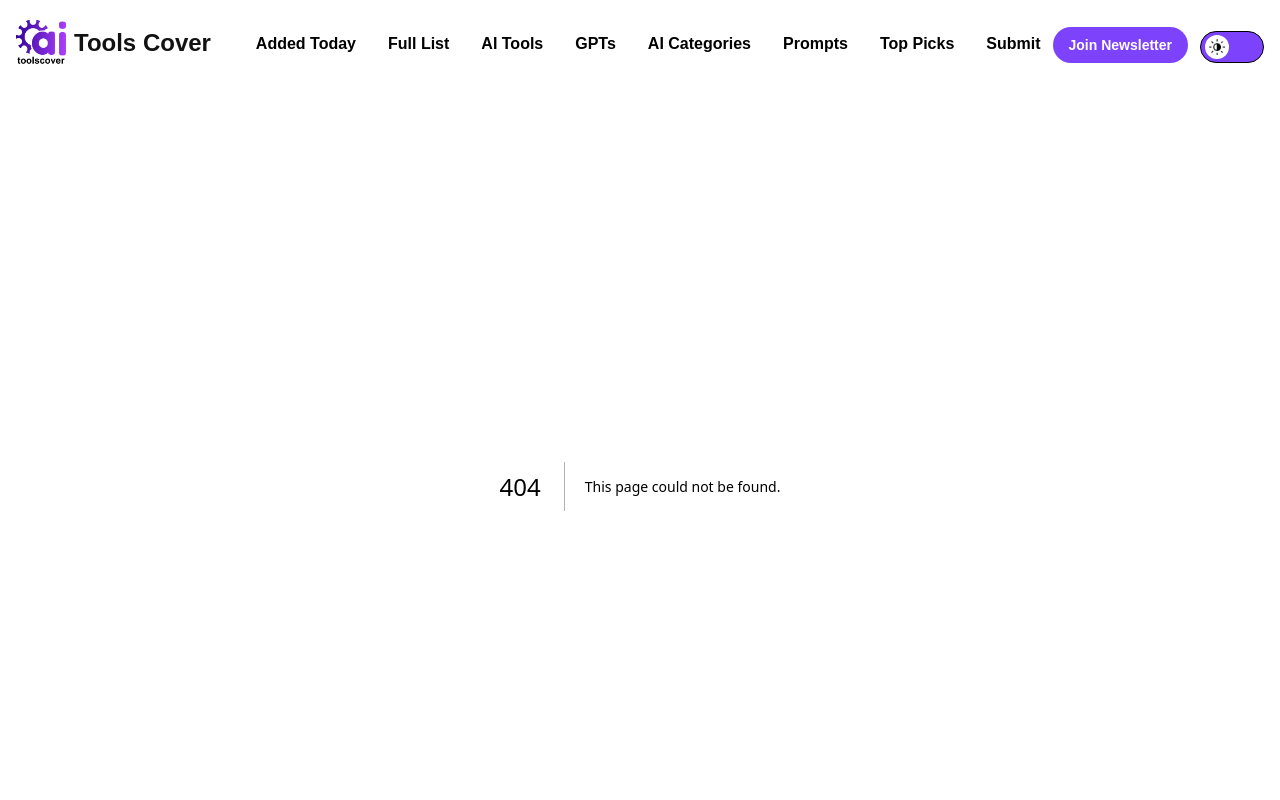
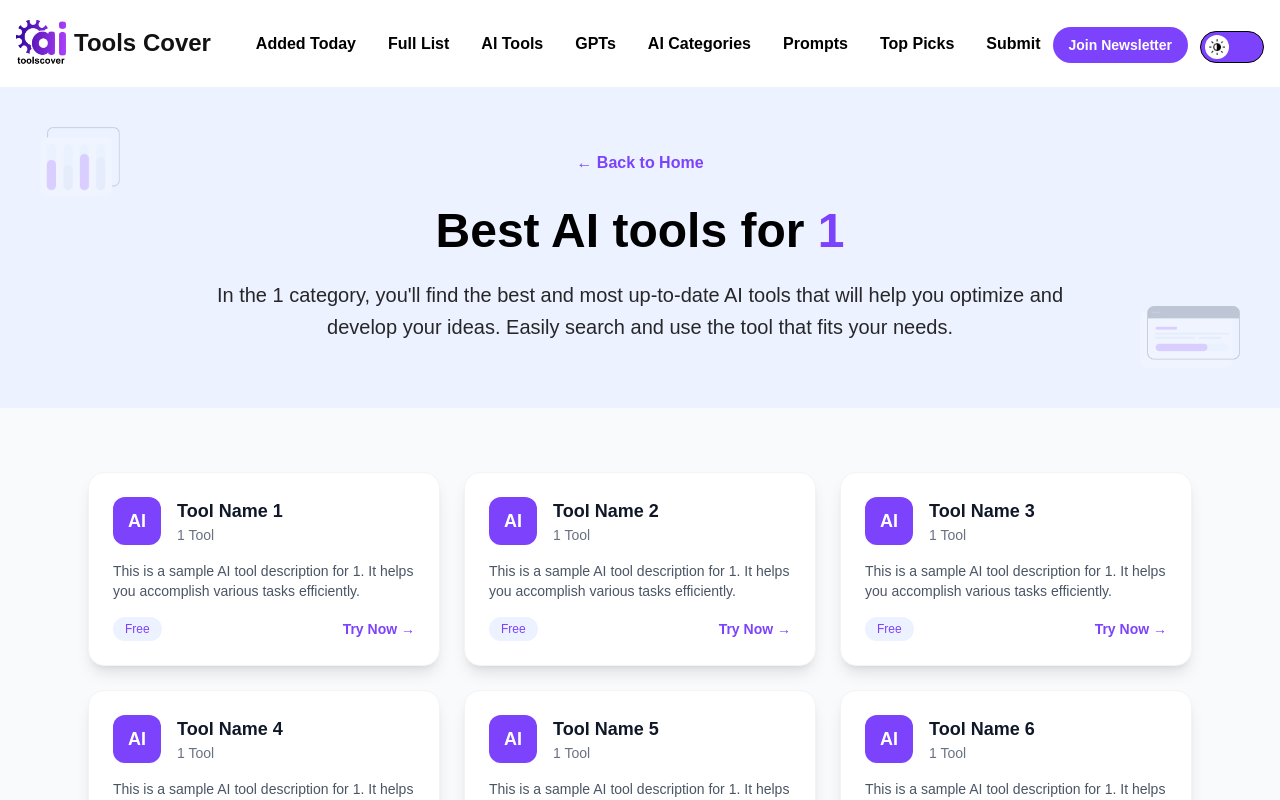
Before and after one commit to arslan-mumtaz/aitoolscover, a Next.js app: page /category/1 in a window 1280 px wide. Before the commit this address had no page. Shown: the top 800 px of the page. Built offline with nearby package versions, Linux system fonts and the light colour scheme.

Commit message:
Add files via upload

```diff
--- /dev/null
+++ b/app/category/[category]/page.tsx
@@ -0,0 +1,113 @@
+'use client';
+import React, { useEffect, useState } from 'react';
+import Image from 'next/image';
+
+const CategoryPage = () => {
+  const [categoryName, setCategoryName] = useState('');
+
+  useEffect(() => {
+    // Get category from URL path
+    const path = window.location.pathname;
+    const category = path.split('/category/')[1];
+    if (category) {
+      const decodedCategory = decodeURIComponent(category).replace(/-/g, ' ');
+      setCategoryName(decodedCategory);
+    }
+  }, []);
+
+  const handleBackClick = () => {
+    window.history.back();
+  };
+
+  return (
+    <div className="min-h-screen bg-gray-50">
+      {/* Header Section */}
+      <section className="relative w-full bg-[#ecf2ff] py-16">
+        <div className="max-w-6xl mx-auto px-6">
+          <div className="text-center">
+            {/* Back Button */}
+            <button
+              onClick={handleBackClick}
+              className="inline-flex items-center text-[#7d42fb] font-semibold mb-8 hover:underline"
+            >
+              ← Back to Home
+            </button>
+
+            {/* Main Heading */}
+            <h1 className="text-4xl md:text-5xl font-bold text-black mb-6">
+              Best AI tools for{' '}
+              <span className="text-[#7d42fb] capitalize">
+                {categoryName}
+              </span>
+            </h1>
+
+            {/* Description */}
+            <p className="text-[#272729] text-lg md:text-xl max-w-4xl mx-auto leading-relaxed">
+              In the {categoryName} category, you'll find the best and most up-to-date AI tools
+              that will help you optimize and develop your ideas. Easily search and
+              use the tool that fits your needs.
+            </p>
+          </div>
+        </div>
+
+        {/* Decorative Elements */}
+        <div className="absolute top-10 left-10 opacity-20">
+          <Image src="/hero1.png" alt="decoration" width={80} height={70} />
+        </div>
+        <div className="absolute bottom-10 right-10 opacity-20">
+          <Image src="/hero5.png" alt="decoration" width={100} height={60} />
+        </div>
+      </section>
+
+      {/* Tools Section */}
+      <section className="max-w-6xl mx-auto px-6 py-16">
+        <div className="grid grid-cols-1 md:grid-cols-2 lg:grid-cols-3 gap-6">
+          {/* Placeholder for AI tools - you can replace this with actual data */}
+          {[1, 2, 3, 4, 5, 6].map((item) => (
+            <div
+              key={item}
+              className="bg-white rounded-2xl shadow-lg hover:shadow-xl transition-shadow duration-300 p-6 border border-gray-100"
+            >
+              <div className="flex items-center space-x-4 mb-4">
+                <div className="w-12 h-12 bg-[#7d42fb] rounded-xl flex items-center justify-center">
+                  <span className="text-white font-bold text-lg">AI</span>
+                </div>
+                <div>
+                  <h3 className="font-bold text-lg text-gray-900">
+                    Tool Name {item}
+                  </h3>
+                  <p className="text-sm text-gray-500">
+                    {categoryName} Tool
+                  </p>
+                </div>
+              </div>
+
+              <p className="text-gray-600 text-sm mb-4">
+                This is a sample AI tool description for {categoryName}.
+                It helps you accomplish various tasks efficiently.
+              </p>
+
+              <div className="flex items-center justify-between">
+                <span className="inline-flex items-center px-3 py-1 rounded-full text-xs font-medium bg-[#ecf2ff] text-[#7d42fb]">
+                  Free
+                </span>
+                <button className="text-[#7d42fb] font-semibold text-sm hover:underline">
+                  Try Now →
+                </button>
+              </div>
+            </div>
+          ))}
+        </div>
+
+        {/* Load More Button */}
+        <div className="text-center mt-12">
+          <button className="bg-[#7d42fb] text-white font-semibold px-8 py-3 rounded-full hover:bg-[#6a35d9] transition-colors">
+            Load More Tools
+          </button>
+        </div>
+      </section>
+    </div>
+  );
+};
+
+export default CategoryPage;
--- a/components/Hero.tsx
+++ b/components/Hero.tsx
@@ -2,7 +2,6 @@
 import React, { useState } from "react";
 import Image from "next/image";
 import { categories } from "@/constants";
-import Router from "next/router";
 
 const Hero = () => {
   const [searchQuery, setSearchQuery] = useState('');
@@ -18,6 +17,13 @@ const Hero = () => {
       handleSearch();
     }
   };
+
+  const handleCategoryClick = (category: string) => {
+    // Convert category to URL-friendly format
+    const categorySlug = category.toLowerCase().replace(/\s+/g, '-');
+    window.location.href = `/category/${encodeURIComponent(categorySlug)}`;
+  };
+
   return (
     <>
       <section className="relative flex justify-between w-[1200px] h-[370px] mx-auto bg-[#ecf2ff] rounded-3xl mt-10">
@@ -72,7 +78,8 @@ const Hero = () => {
           {categories.map((item, index) => (
             <button
               key={index}
-              className="bg-transparent text-[#000] border border-[#7d42fb] text-xl font-bold py-2 rounded-full w-full"
+              onClick={() => handleCategoryClick(item)}
+              className="bg-transparent text-[#000] border border-[#7d42fb] text-xl font-bold py-2 rounded-full w-full hover:bg-[#7d42fb] hover:text-white transition-colors duration-300"
             >
               {item}
             </button>
```
